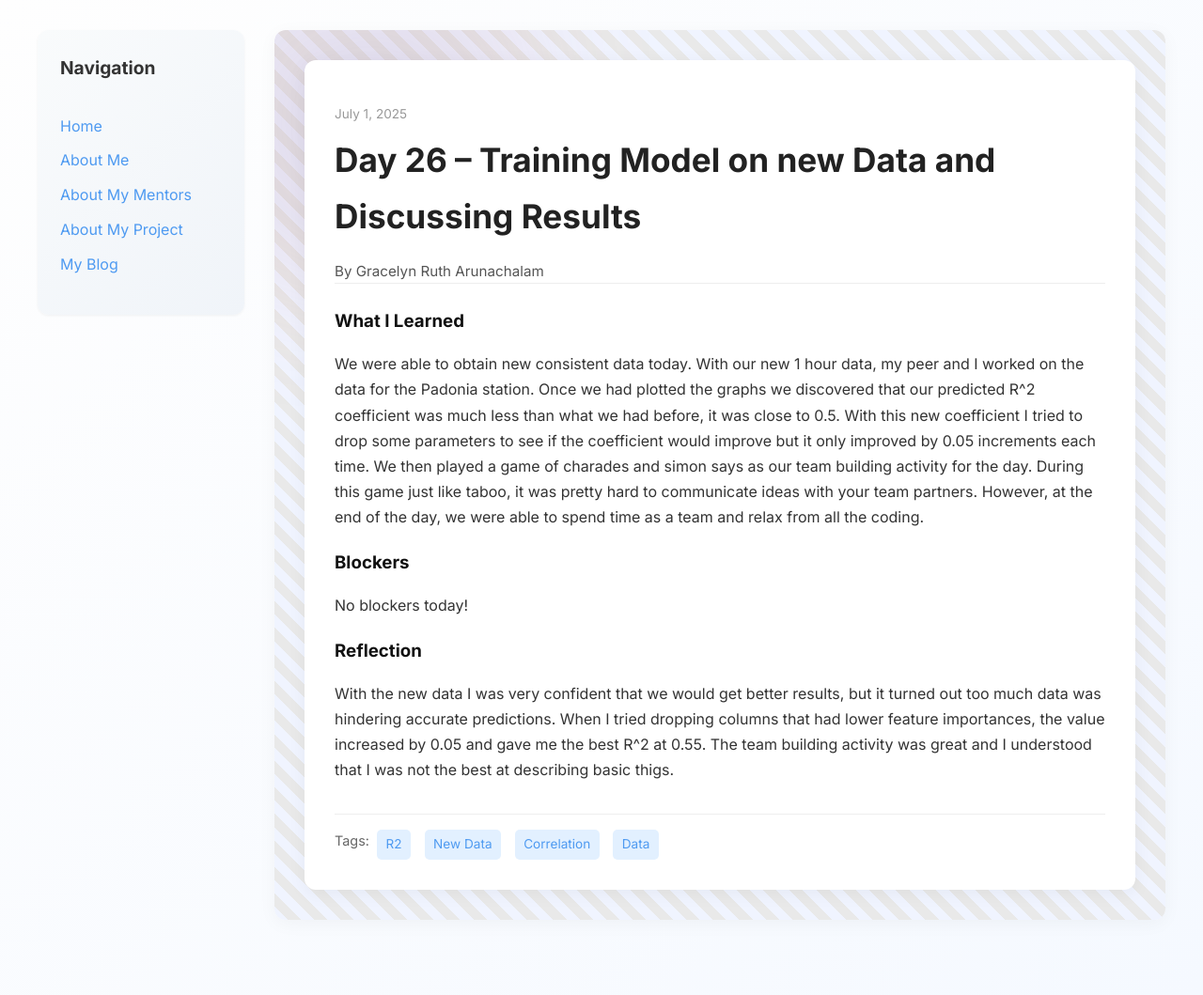
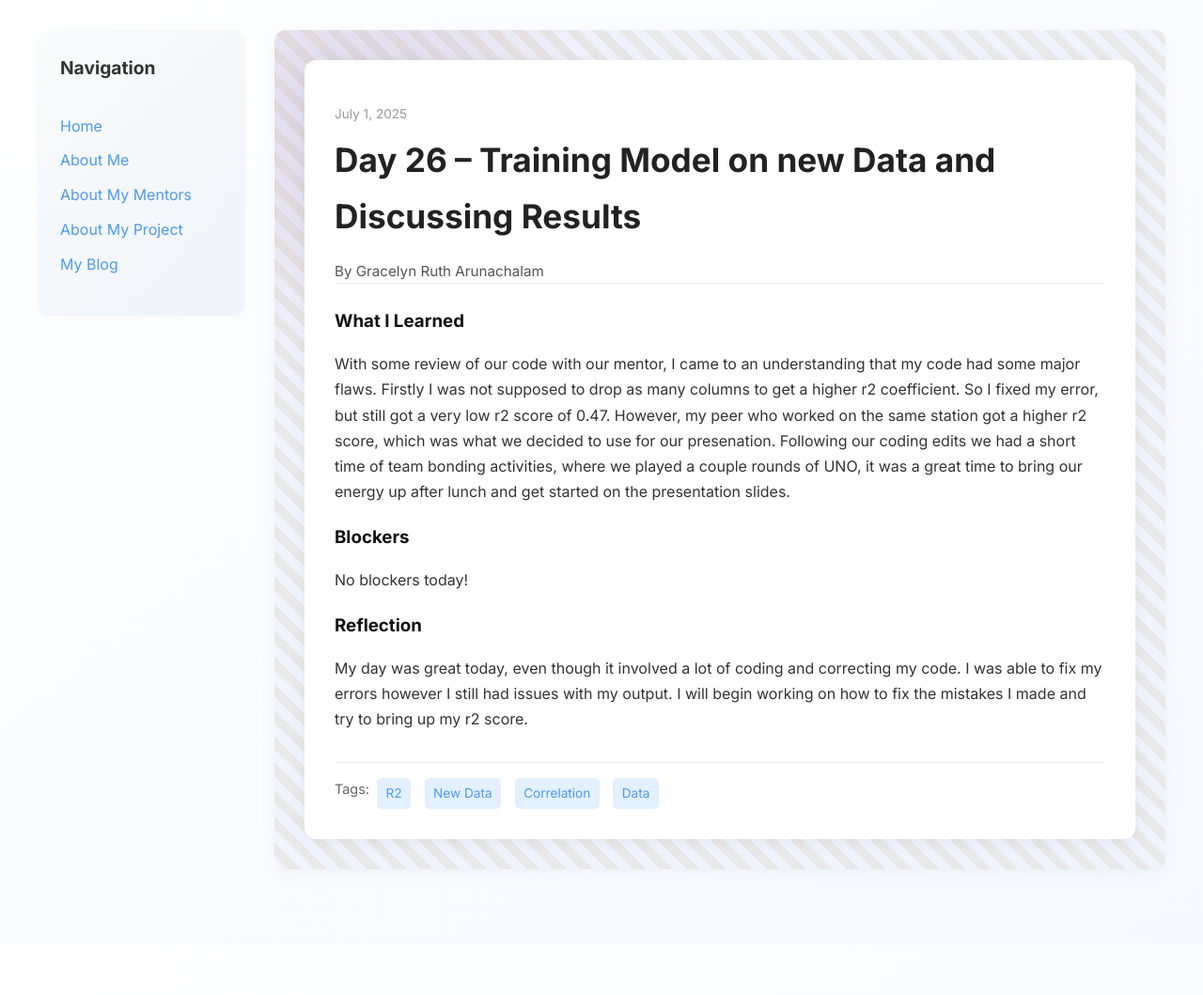
Before and after one commit to GracelynRuth/GracelynRuth.github.io, a Jekyll site: the page built from _posts/2025-07-01-day-26.md, in a window 1280 px wide. Shown: the whole page at 94% size. Built offline with Jekyll 4.4.1, drawn with Linux system fonts in a browser that asks for light colours; after the commit the page ends 1005 px from its top, so only the background shows below that.

Commit message:
Update 2025-07-01-day-26.md

```diff
--- a/_posts/2025-07-01-day-26.md
+++ b/_posts/2025-07-01-day-26.md
@@ -7,11 +7,11 @@ permalink: /day26.html
 tags: ["R2", "New Data", "Correlation", "Data"]
 
 what_i_learned: |
-  We were able to obtain new consistent data today. With our new 1 hour data, my peer and I worked on the data for the Padonia station. Once we had plotted the graphs we discovered that our predicted R^2 coefficient was much less than what we had before, it was close to 0.5. With this new coefficient I tried to drop some parameters to see if the coefficient would improve but it only improved by 0.05 increments each time. We then played a game of charades and simon says as our team building activity for the day. During this game just like taboo, it was pretty hard to communicate ideas with your team partners. However, at the end of the day, we were able to spend time as a team and relax from all the coding.
+  With some review of our code with our mentor, I came to an understanding that my code had some major flaws. Firstly I was not supposed to drop as many columns to get a higher r2 coefficient. So I fixed my error, but still got a very low r2 score of 0.47. However, my peer who worked on the same station got a higher r2 score, which was what we decided to use for our presenation. Following our coding edits we had a short time of team bonding activities, where we played a couple rounds of UNO, it was a great time to bring our energy up after lunch and get started on the presentation slides.
 
 blockers: |
   No blockers today!
 
 reflection: |
-  With the new data I was very confident that we would get better results, but it turned out too much data was hindering accurate predictions. When I tried dropping columns that had lower feature importances, the value increased by 0.05 and gave me the best R^2 at 0.55. The team building activity was great and I understood that I was not the best at describing basic thigs.
+  My day was great today, even though it involved a lot of coding and correcting my code. I was able to fix my errors however I still had issues with my output. I will begin working on how to fix the mistakes I made and try to bring up my r2 score.
 ---
```
